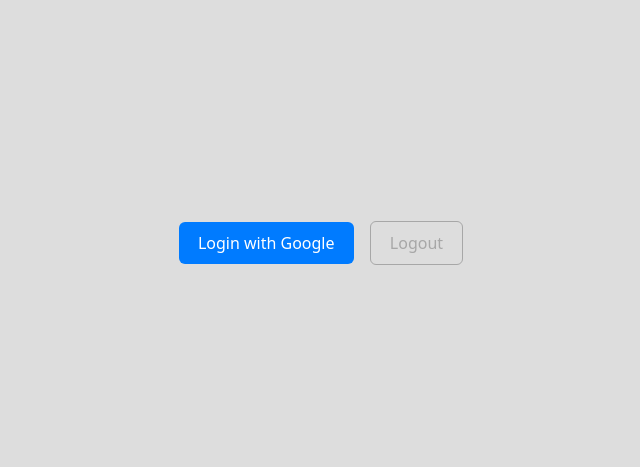
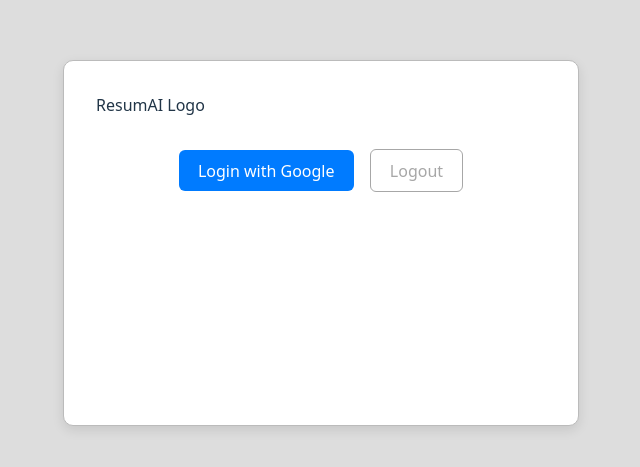
Before and after one commit to arvchandra/resumai, a React (Vite) app in the folder frontend/: page /login in a window 1280 px wide. Shown: the part 157-624 px from the top of the page, without its empty margins (319-959 px from the left). Built offline with nearby package versions, Linux system fonts and the light colour scheme; no server answers; what ag-grid-community would draw is missing.

Commit message:
Add layout route/wrapper for all pages, which contains a skeleton header that contains the app logo and user menu

```diff
--- /dev/null
+++ b/frontend/src/components/Header/Header.css
@@ -0,0 +1,6 @@
+.header {
+  display: flex;
+  flex-direction: row;
+  justify-content: space-between;
+  width: 100%;
+}
--- /dev/null
+++ b/frontend/src/components/Header/Header.tsx
@@ -0,0 +1,13 @@
+import UserMenu from "../UserMenu/UserMenu";
+
+import "./Header.css";
+
+export default function Header() {
+
+  return (
+    <div className="header">
+      <div>ResumAI Logo</div>
+      <UserMenu />
+    </div>
+  )
+}
--- /dev/null
+++ b/frontend/src/components/Layout/Layout.css
@@ -0,0 +1,19 @@
+.layout {
+  align-items: center;
+  background-color: #fff;
+  border: 1px solid #bbb;
+  border-radius: 10px;
+  box-shadow: 0 4px 12px rgba(0, 0, 0, 0.1);
+  display: flex;
+  flex-direction: column;
+  gap: 2rem;
+  min-height: 300px;
+  width: 450px;
+  padding: 2rem;
+}
+
+.main {
+  display: flex;
+  flex-direction: column;
+  width: 100%;
+}
--- /dev/null
+++ b/frontend/src/components/Layout/Layout.tsx
@@ -0,0 +1,16 @@
+import { Outlet } from "react-router-dom";
+
+import Header from "../Header/Header";
+
+import "./Layout.css";
+
+export default function Layout() {
+  return (
+    <div className="layout">
+      <Header />
+      <main className="main">
+        <Outlet />
+      </main>
+    </div>
+  )
+}
--- a/frontend/src/components/ResumeTailorForm/ResumeTailorForm.css
+++ b/frontend/src/components/ResumeTailorForm/ResumeTailorForm.css
@@ -1,17 +1,5 @@
 .resume-tailor-form {
-  background-color: #fff;
-  border: 1px solid #bbb;
-  border-radius: 10px;
-  box-shadow: 0 4px 12px rgba(0, 0, 0, 0.1);
   display: flex;
   flex-direction: column;
   gap: 2rem;
-  padding: 2rem;
-  min-width: 450px;
 }
-
-.app-log {
-  height: 100px;
-  resize: none;
-  width: 100%;
-}
--- /dev/null
+++ b/frontend/src/components/UserMenu/UserMenu.tsx
@@ -0,0 +1,15 @@
+import { useAuth } from "../../contexts/AuthContext"
+
+export default function UserMenu() {
+  const { userInfo } = useAuth();
+
+  if (!userInfo) {
+    return null;
+  }
+
+  return (
+    <div>
+      Welcome, {userInfo?.firstName}
+    </div>
+  )
+}
--- a/frontend/src/routes/AppRoutes.tsx
+++ b/frontend/src/routes/AppRoutes.tsx
@@ -4,15 +4,19 @@ import ProtectedRoute from "./ProtectedRoute";
 
 import ResumeTailorForm from "../components/ResumeTailorForm/ResumeTailorForm";
 import LoginButton from "../components/GoogleLoginButton/GoogleLoginButton";
+import Layout from "../components/Layout/Layout";
 
 export default function AppRoutes() {
   return (
     <Routes>
-      <Route path="/login" element={<LoginButton />} />
+      {/* Layout is a wrapper/container for all pages */}
+      <Route path="/" element={<Layout />}>
+        <Route path="/login" element={<LoginButton />} />
 
-      {/* All routes below require user to be authenticated */}
-      <Route element={<ProtectedRoute />}>
-        <Route path="/tailor-resume" element={<ResumeTailorForm />} />
+        {/* All routes below require user to be authenticated */}
+        <Route element={<ProtectedRoute />}>
+          <Route path="/tailor-resume" element={<ResumeTailorForm />} />
+        </Route>
       </Route>
     </Routes>
   );
```
